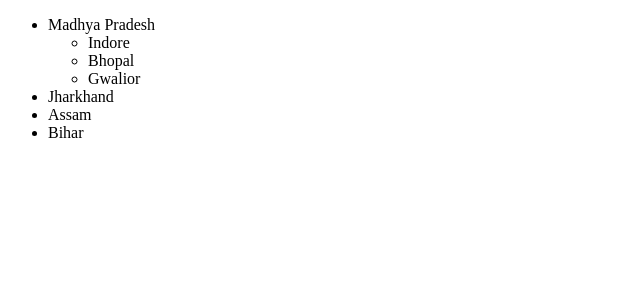
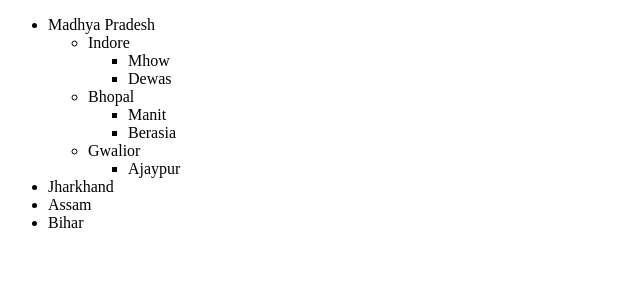
Before and after one commit to sehdevkumar/React-Assignments-Set-2---Nested-List, a React app: page / in a window 1280 px wide. Both pictures are taken after a click on the item "Madhya Pradesh". Shown: the top 300 px of the page, without its empty margins (0-640 px from the left). Built offline with nearby package versions, Linux system fonts and the light colour scheme.

Commit message:
Update App.js

```diff
--- a/src/components/App.js
+++ b/src/components/App.js
@@ -183,9 +183,11 @@ function City(props){
     const setData = (e)=>{
        e.stopPropagation();
        if(getState2==false){
-         setState2(true);
+        document.getElementById(e.target.id).childNodes[1].style.display="none";
+        setState2(true);
        }else{
-         setState2(false);
+        setState2(false);
+        document.getElementById(e.target.id).childNodes[1].style.display="block";
        }
     }
       return (
@@ -195,8 +197,8 @@ function City(props){
             //  console.log(props.city.cities)
               props.city.cities.map((city,index)=>{
                   return (
-                    <li id={"city"+(index+1)} onClick={setData}>{city.name}
-                       {getState2 && <Town town={city.towns} ></Town>}
+                    <li key={index} id={"city"+(index+1)} onClick={setData}>{city.name}
+                       <Town town={city.towns} ></Town>
                     </li>
                   )
               })
```
